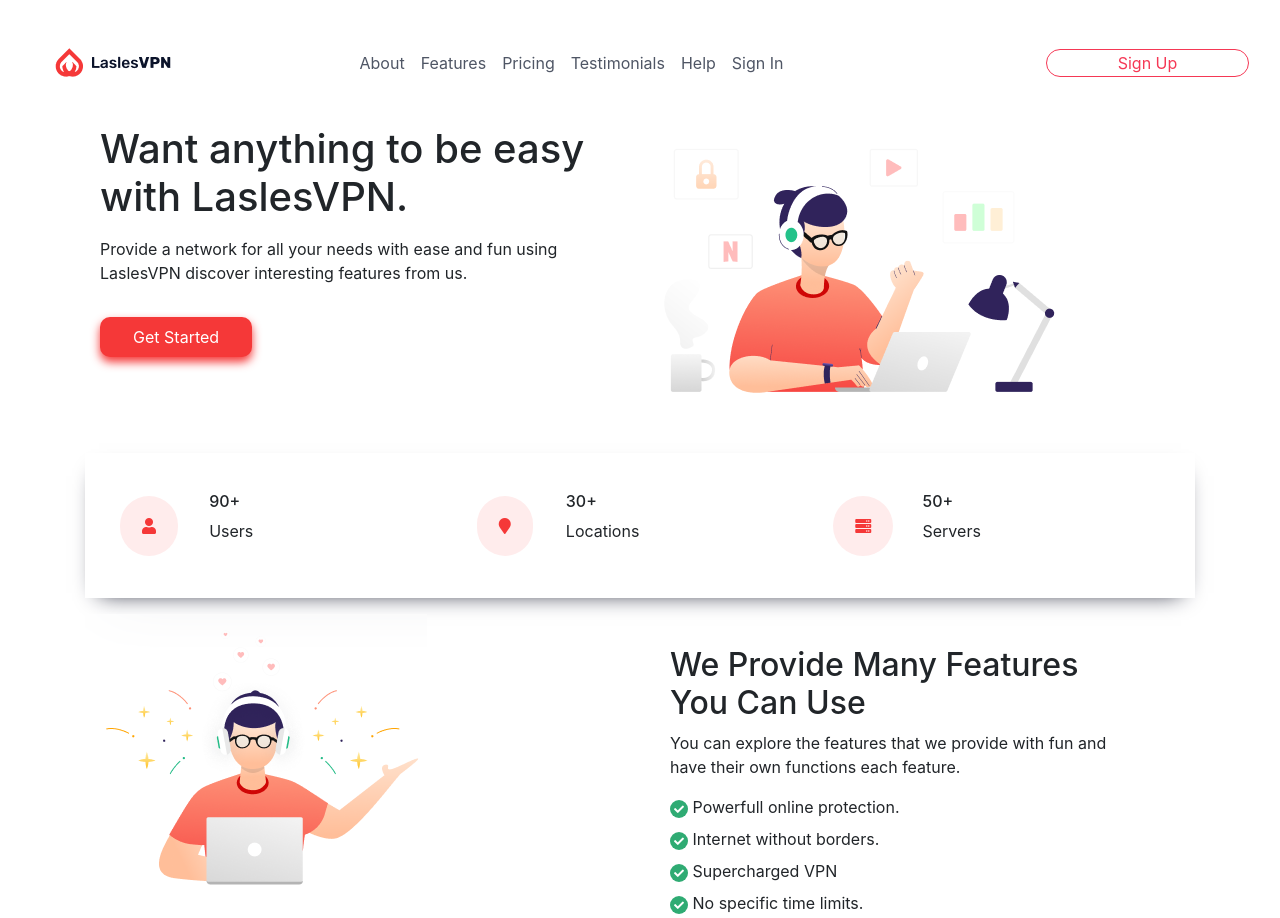
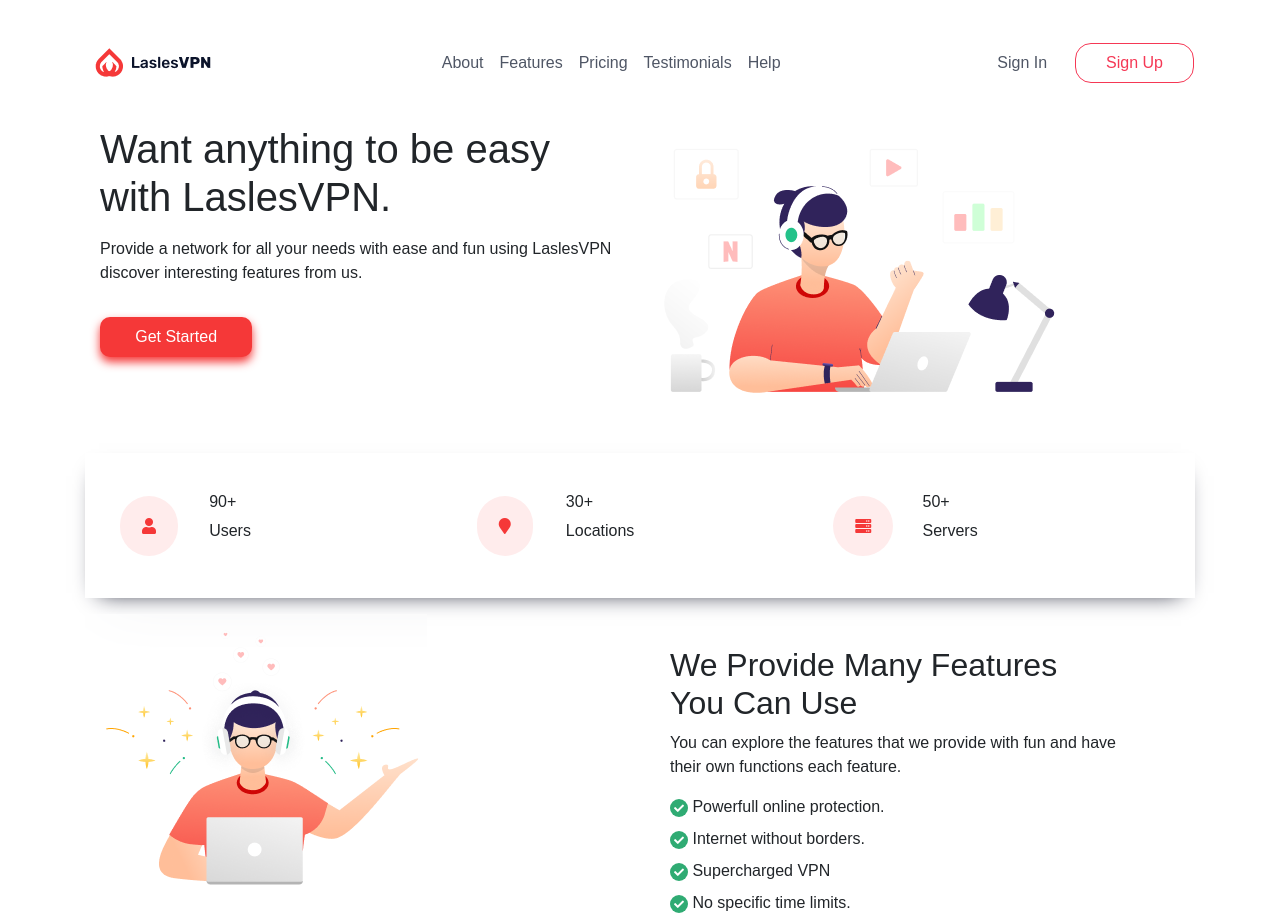
Before and after one commit to gabrielacalhau/estudo, a plain HTML site: page index.html in a window 1280 px wide. Shown: the top 918 px of the page. Drawn offline with nearby package versions, Linux system fonts and the light colour scheme.

Commit message:
Ajustes da Navbar

```diff
--- a/index.html
+++ b/index.html
@@ -21,15 +21,20 @@
 
 <body>
   <!--Inicio NavBar-->
-  <nav class="navbar navbar-expand-lg row m-0 menu">
-    <div class="container-fluid">
-      <a class="navbar-brand col-md-3" href="#"> <img src="images/logo.PNG" alt=""></a>
+  <header>
+    <div class="container">
+      <nav class="navbar navbar-expand-lg row menu">
+        <div class="container-fluid p-0">
+          <a class="navbar-brand" href="#">
+            <img src="images/logo.PNG" alt="">
+          </a>
           <button class="navbar-toggler" type="button" data-bs-toggle="collapse" data-bs-target="#navbarSupportedContent"
           aria-controls="navbarSupportedContent" aria-expanded="false" aria-label="Toggle navigation">
           <span class="navbar-toggler-icon"></span>
         </button>
-      <div class="collapse navbar-collapse" id="navbarSupportedContent">
-        <ul class="navbar-nav me-auto mb-2 mb-lg-0">
+
+        <div class="collapse navbar-collapse d-flex justify-content-center" id="navbarSupportedContent">
+          <ul class="navbar-nav  mb-2 mb-lg-0">
             <li class="nav-item">
               <a class="nav-link active opcaomenu" aria-current="page" href="#">About</a>
             </li>
@@ -45,14 +50,23 @@
             <li class="nav-item">
               <a class="nav-link active opcaomenu" href="#">Help</a>
             </li>
+          </ul>
+        </div>
+        <div>
+          <ul class="navbar-nav  d-flex justify-content-between">
             <li class="nav-item">
               <a class="nav-link active opcaomenu" href="#">Sign In</a>
             </li>
-
+            <input class="signup" type="button" value="Sign Up">
+          </ul>
         </div>
-      <input class="signup col-md-2" type="button" value="Sign Up">
       </div>
     </nav>
+  </div>
+</header>
+
+
+
 <!--Fim NavBar-->
 
 <!--Inicio banner-->
--- a/styles/style.css
+++ b/styles/style.css
@@ -1,55 +1,71 @@
+* {
+  margin: 0;
+  padding: 0;
+  font-family: "Rubik", sans-serif;
+}
+
+:root {
+  --fonte_pequena: 1rem;
+  --fonte_media: 2rem;
+}
+
+/* font-family: 'Rubik', sans-serif; */
+@import url("https://fonts.googleapis.com/css2?family=Rubik:ital,wght@0,300;0,400;0,500;0,600;0,700;0,800;0,900;1,300;1,400;1,500;1,600;1,700;1,800;1,900&display=swap");
+
 /*Inicio Navbar */
-.menu{
+.menu {
   min-height: 125px;
 }
-.opcaomenu{
-    color: #4F5665;
-
+.opcaomenu {
+  color: #4f5665;
+  font-size: 1rem;
+  font-weight: 500;
 }
-.opcaomenu:hover{
-    color: #4F5665;
+.opcaomenu:hover {
+  color: #4f5665;
 }
-.signup{
-    color: #F53855;
-    border: solid 1px #F53855;
+.signup {
+  color: #f53855;
+  border: solid 1px #f53855;
   border-radius: 16px;
   background-color: white;
+  padding: 5px 30px;
+  margin-left: 20px;
 }
 /*Fim Navbar */
 
-
 /* Inicio banner*/
-.botaogetstarted{
-    background-color: #F53838;
-    color: #FFFFFF;
+.botaogetstarted {
+  background-color: #f53838;
+  color: #ffffff;
   border: none;
   border-radius: 10px;
-    box-shadow: 0px 5px 10px 0px #F53838;
+  box-shadow: 0px 5px 10px 0px #f53838;
   padding: 8px;
   width: 29%;
 }
 /* Fim banner*/
 
 /*Inicio conteudo*/
-.circuloicone{
+.circuloicone {
   /* background-color: #FFECEC; */
 }
-.icones{
-    color: #F53838;
-    background-color: #FFECEC;
+.icones {
+  color: #f53838;
+  background-color: #ffecec;
   padding: 22px;
   border-radius: 37px;
 }
-.nusuarios{
+.nusuarios {
   box-shadow: 0px 9px 22px -14px #0d1025;
   align-items: center;
   padding: 20px;
   height: 145px;
 }
-.check{
-    background-color: #2FAB73;
+.check {
+  background-color: #2fab73;
   color: white;
-    background-color: #2FAB73;
+  background-color: #2fab73;
   color: white;
   padding: 4px;
   border-radius: 15px;
@@ -57,19 +73,17 @@
 }
 
 /*Área dos planos*/
-.planos{
+.planos {
   text-align: center;
   align-items: center;
 }
-.chamadaplanos{
+.chamadaplanos {
   text-align: center;
-
 }
-.checkplanos{
-    color: #2FAB73;
-
+.checkplanos {
+  color: #2fab73;
 }
-.nomedoplano{
+.nomedoplano {
   text-align: center;
 }
 /*Fim conteudo--> */
```
Lines whose indentation alone changed are shown as unchanged.
